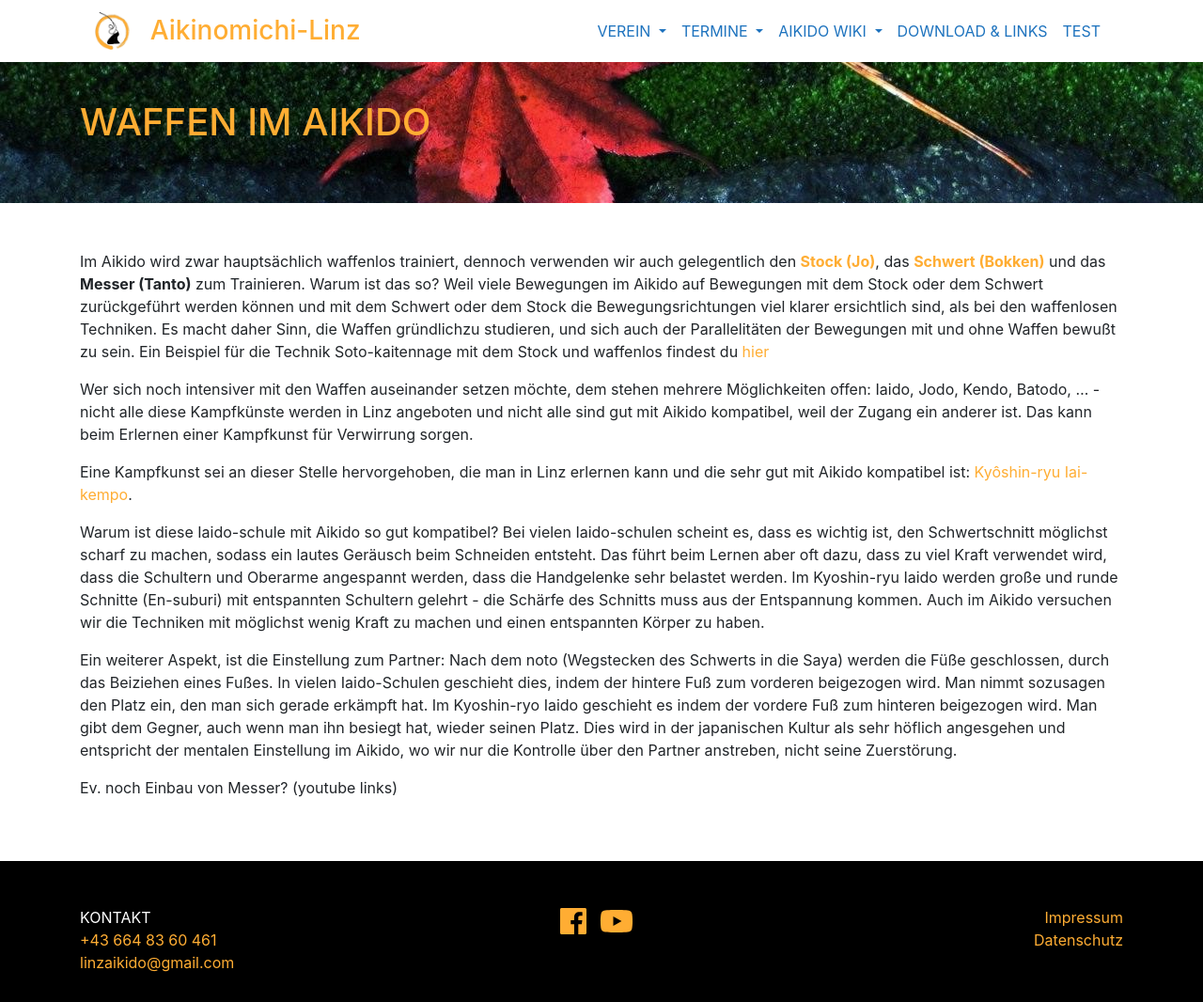
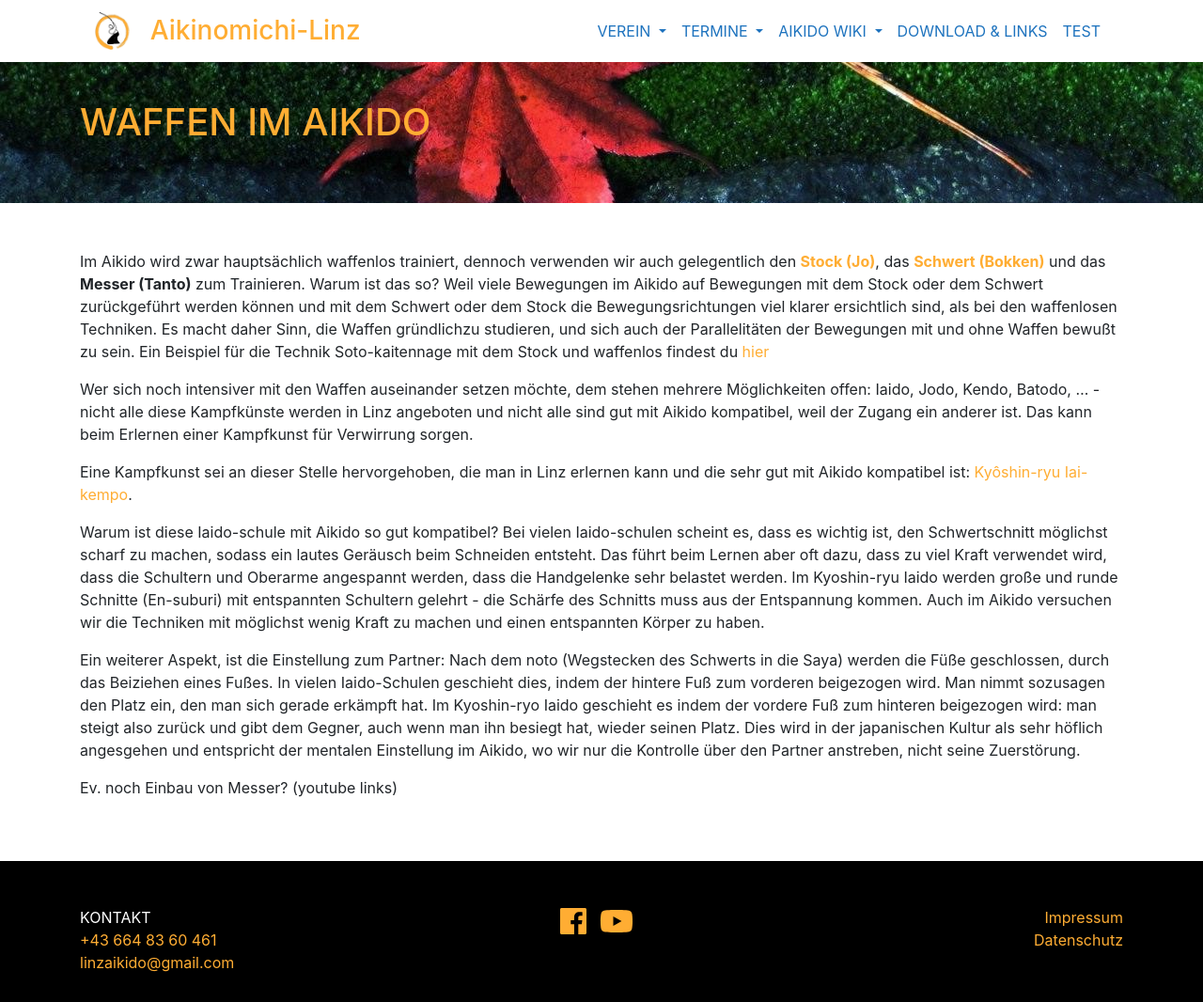
Before and after one commit to TWachs/aikinomichi-linz, a Jekyll site: the page built from aikidoUndIaido.md, in a window 1280 px wide. Shown: the whole page at 94% size. Built offline with Jekyll 4.4.1, drawn with Linux system fonts in a browser that asks for light colours; nearby versions of some CDN libraries.

Commit message:
Update aikidoUndIaido.md

```diff
--- a/aikidoUndIaido.md
+++ b/aikidoUndIaido.md
@@ -15,7 +15,7 @@ Eine Kampfkunst sei an dieser Stelle hervorgehoben, die man in Linz erlernen kan
 
 Warum ist diese Iaido-schule mit Aikido so gut kompatibel? Bei vielen Iaido-schulen scheint es, dass es wichtig ist, den Schwertschnitt möglichst scharf zu machen, sodass ein lautes Geräusch beim Schneiden entsteht. Das führt beim Lernen aber oft dazu, dass zu viel Kraft verwendet wird, dass die Schultern und Oberarme angespannt werden, dass die Handgelenke sehr belastet werden. Im Kyoshin-ryu Iaido werden große und runde Schnitte (En-suburi) mit entspannten Schultern gelehrt - die Schärfe des Schnitts muss aus der Entspannung kommen. Auch im Aikido versuchen wir die Techniken mit möglichst wenig Kraft zu machen und einen entspannten Körper zu haben.
 
-Ein weiterer Aspekt, ist die Einstellung zum Partner: Nach dem noto (Wegstecken des Schwerts in die Saya) werden die Füße geschlossen, durch das Beiziehen eines Fußes. In vielen Iaido-Schulen geschieht dies, indem der hintere Fuß zum vorderen beigezogen wird. Man nimmt sozusagen den Platz ein, den man sich gerade erkämpft hat. Im Kyoshin-ryo Iaido geschieht es indem der vordere Fuß zum hinteren beigezogen wird. Man gibt dem Gegner, auch wenn man ihn besiegt hat, wieder seinen Platz. Dies wird in der japanischen Kultur als sehr höflich angesgehen und entspricht der mentalen Einstellung im Aikido, wo wir nur die Kontrolle über den Partner anstreben, nicht seine Zuerstörung.
+Ein weiterer Aspekt, ist die Einstellung zum Partner: Nach dem noto (Wegstecken des Schwerts in die Saya) werden die Füße geschlossen, durch das Beiziehen eines Fußes. In vielen Iaido-Schulen geschieht dies, indem der hintere Fuß zum vorderen beigezogen wird. Man nimmt sozusagen den Platz ein, den man sich gerade erkämpft hat. Im Kyoshin-ryo Iaido geschieht es indem der vordere Fuß zum hinteren beigezogen wird: man steigt also zurück und gibt dem Gegner, auch wenn man ihn besiegt hat, wieder seinen Platz. Dies wird in der japanischen Kultur als sehr höflich angesgehen und entspricht der mentalen Einstellung im Aikido, wo wir nur die Kontrolle über den Partner anstreben, nicht seine Zuerstörung.
 
 Ev. noch Einbau von Messer? (youtube links)
 
```
